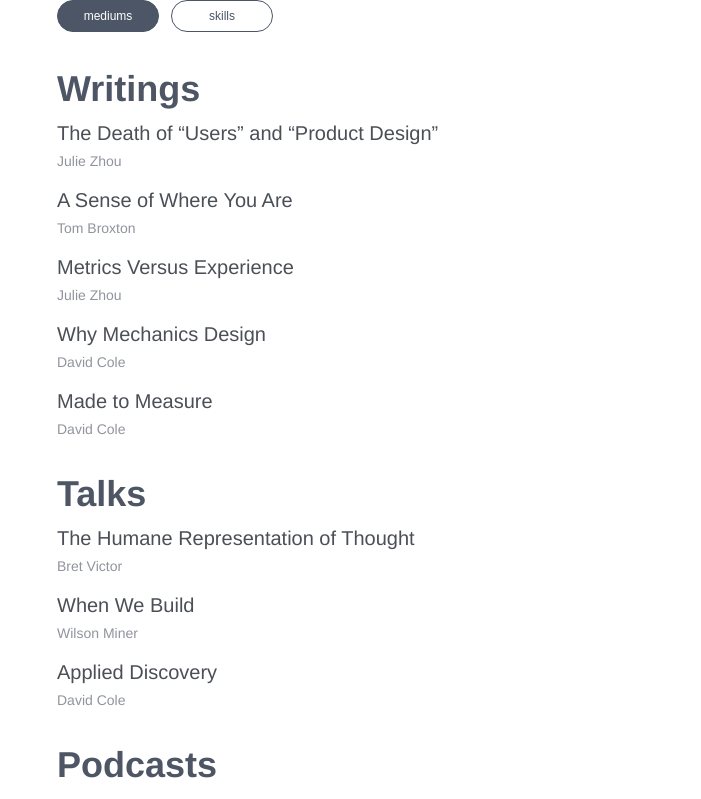
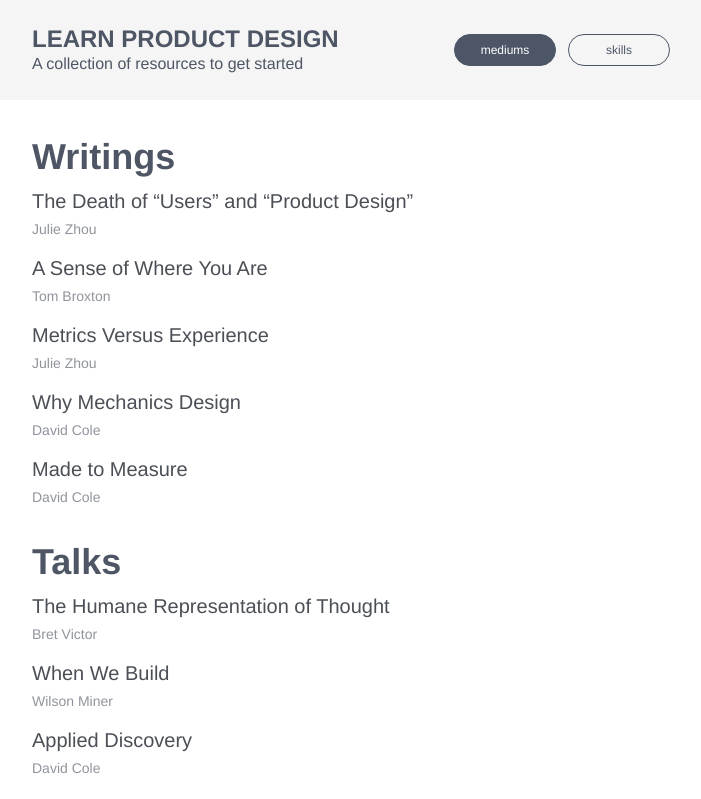
Before and after one commit to tjphilli/learn-pd, a React (Create React App) app: page / in a window 1280 px wide. Shown: the top 799 px of the page, without its empty margins (283-984 px from the left). Built offline with nearby package versions, Linux system fonts and the light colour scheme.

Commit message:
Adds header

```diff
--- a/src/App.css
+++ b/src/App.css
@@ -22,14 +22,26 @@
   from { transform: rotate(0deg); }
   to { transform: rotate(360deg); }
 }
+
 .container {
-  width: 600px;
+  width: 650px;
   margin: 0 auto;
+}
+
+.header .container {
+  display: flex;
+  align-items: center;
+  height: 100%;
+}
+
+.toggles {
+  text-align: right;
+  flex-basis: 50%;
 }
 
 h3 {
   margin-bottom: 12px;
-  font-family: 'Helvetica Neue';
+
   font-weight: bold;
   color: #4E5665;
   font-size: 36px;
@@ -44,15 +56,31 @@ ul {
   margin-top: 0;
   padding-left: 0;
 }
-
+.logo {
+  flex-basis: 50%;
+}
+.logo a {
+  text-decoration: none;
+}
+h1.pageTitle {
+  font-size: 24px;
+  text-transform: uppercase;
+  color: #4E5665;
+  margin: 0;
+}
+h2.pageSubtitle {
+  font-size: 16px;
+  font-weight: 300;
+  color: #4E5665;
+  margin-top: 2px;
+  margin-bottom: 2px;
+}
 .title {
-  font-family: 'Helvetica Neue';
   font-size: 20px;
   font-weight: 300;
 }
 
 .author {
-  font-family: 'Helvetica Neue';
   color: #90949C;
   font-size: 14px;
   margin-top: 8px;
@@ -65,6 +93,11 @@ ul {
   color: #54C7EC !important;
 }
 
+.header {
+  height: 100px;
+  background-color: #F5F5F5;
+}
+
 .footer {
   margin-top: 64px;
   margin-bottom: 32px;
@@ -73,6 +106,5 @@ ul {
   font-size: 12px;
   line-height: 16px;
   color: #4D5666;
-  font-family: 'Helvetica Neue';
   font-weight: 400;
 }
--- a/src/App.js
+++ b/src/App.js
@@ -76,8 +76,22 @@ class App extends React.Component {
       )
     })
     return (
+      <div>
+      <div className="header">
+        <div className="container">
+          <div className="logo">
+          <a href="/">
+            <h1 className="pageTitle">Learn Product Design</h1>
+            <h2 className="pageSubtitle">A collection of resources to get started</h2>
+          </a>
+        </div>
+          <div className="toggles">
+          {Array.from(sectionNames.map((str) => <Toggle isToggled={str === this.state.sortIndex} myFunc={() => this.handleSetSortIndex2(str)} name={str}/>))}
+        </div>
+        </div>
+      </div>
       <div className="container">
-        {Array.from(sectionNames.map((str) => <Toggle isToggled={str === this.state.sortIndex} myFunc={() => this.handleSetSortIndex2(str)} name={str}/>))}
+
         {output}
 
 
@@ -85,7 +99,9 @@ class App extends React.Component {
         This is a collection of information on design as it relates to technology, that I've found useful in developing knowledge, skills, and perspective. It is developing and not intended in any way to be exhaustive.
       </div>
       </div>
+    </div>
       )
+
   }
 }
 
--- a/src/index.css
+++ b/src/index.css
@@ -1,5 +1,5 @@
 body {
   margin: 0;
   padding: 0;
-  font-family: sans-serif;
+  font-family: "Helvetica Neue", sans-serif;
 }
```
